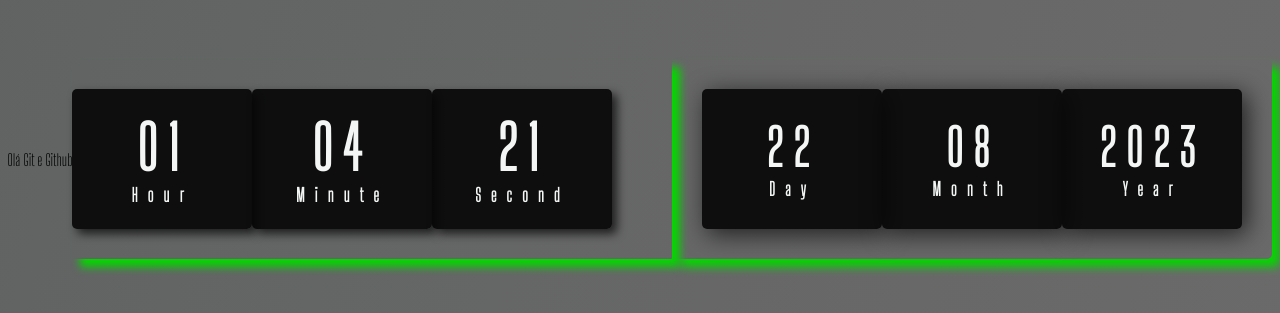
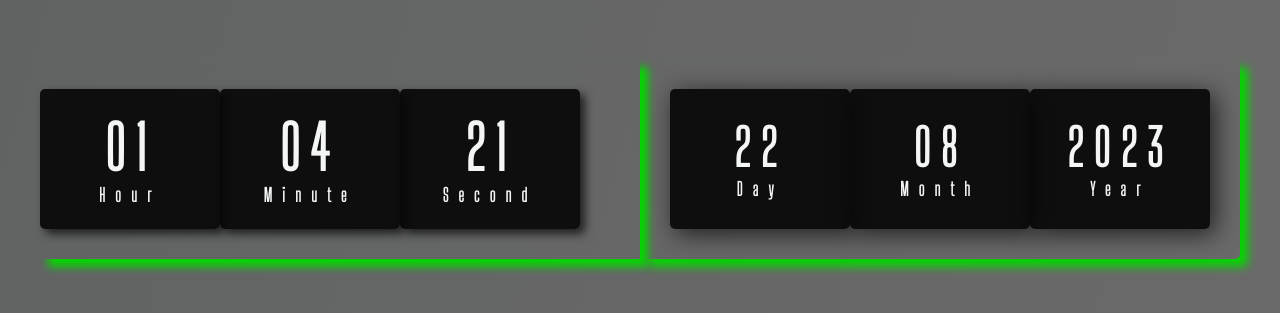
Before and after one commit to RenatoToledo/Relogio-Digital, a plain HTML site: page index.html in a window 1280 px wide. Shown: the part 161-474 px from the top of the page. Drawn offline with Linux system fonts and the light colour scheme; a web font is replaced by a local one.

Commit message:
Olá Git e Github - delete

```diff
--- a/index.html
+++ b/index.html
@@ -8,7 +8,6 @@
 </head>
 <body>
 
-    <p>Olá Git e Github</p>
 
     <div class="relogio">
         <div>
```
